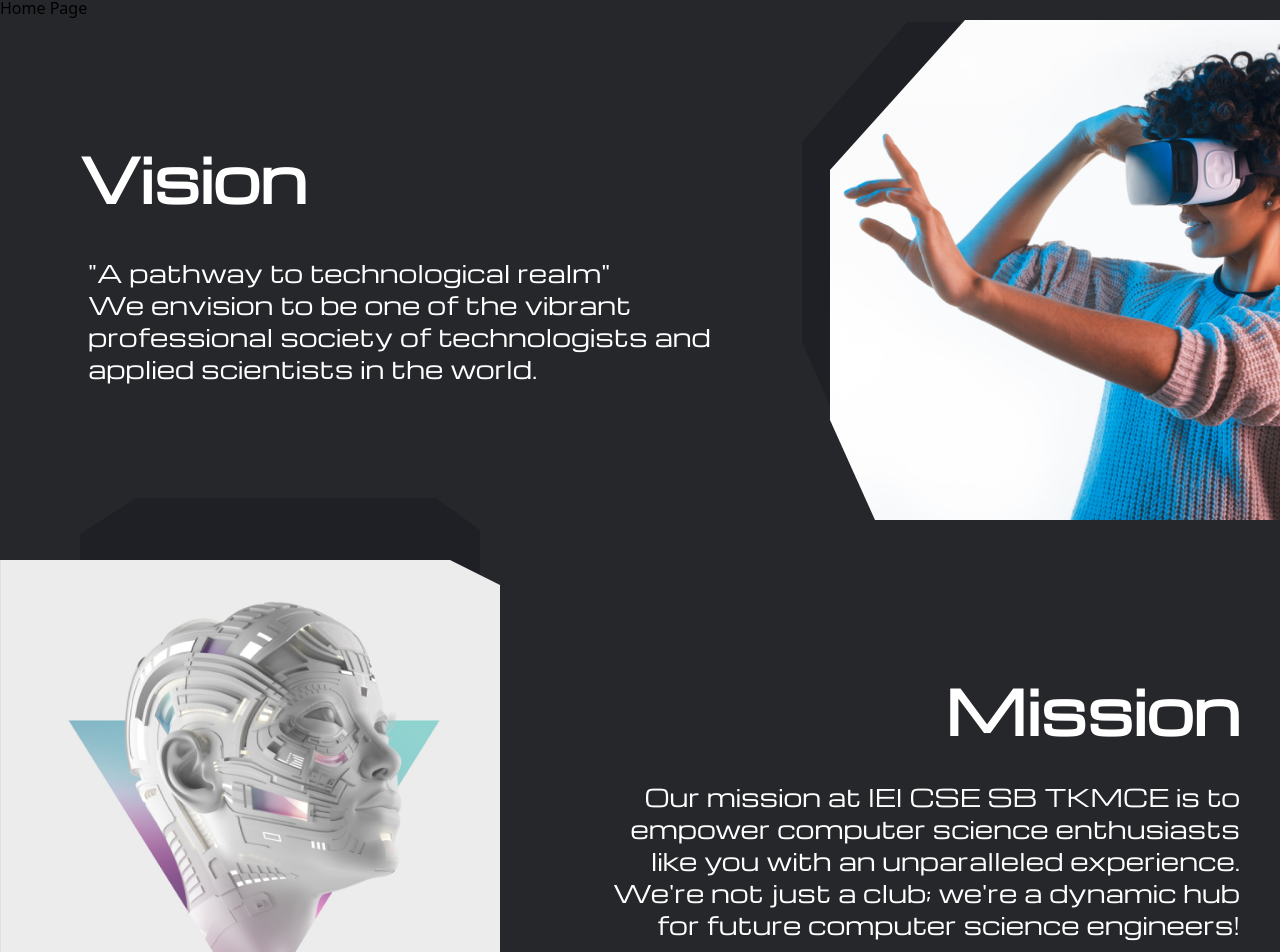
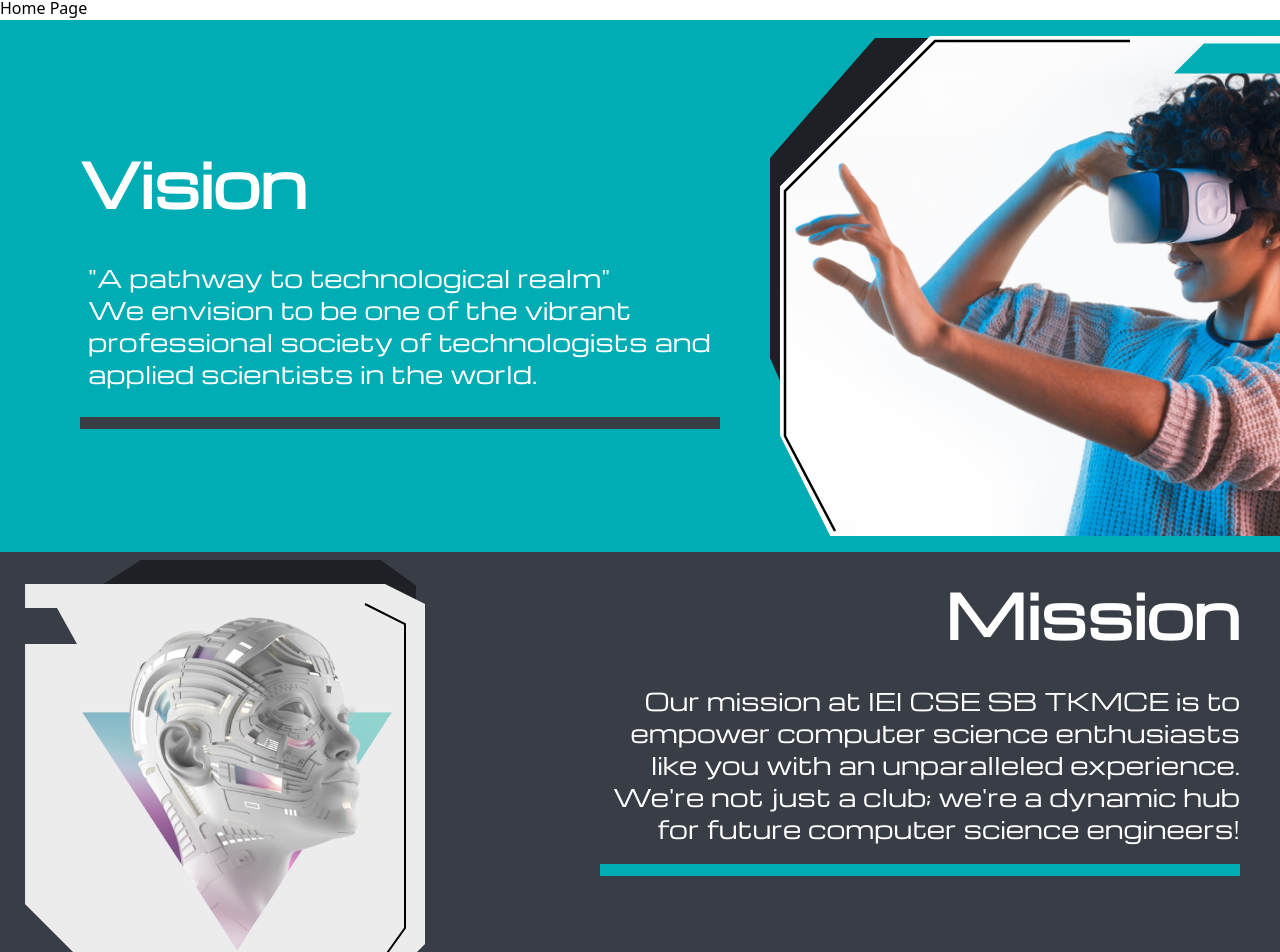
Before and after one commit to agastus047/iei-cse-tkmce, a Next.js app: page / in a window 1280 px wide. Shown: the part 28-980 px from the top of the page. Built offline with nearby package versions, Linux system fonts and the light colour scheme.

Commit message:
done border

```diff
--- a/src/components/TestComponent2.jsx
+++ b/src/components/TestComponent2.jsx
@@ -2,6 +2,7 @@ import React from 'react';
 import Image from 'next/image';
 const TestComponent2 = () => {
   const customBoxShadowStyle1 = {
+
     zIndex: '1',
     clipPath: 'polygon(0% 30%, 30% 0%, 100% 0%, 100% 0%, 100% 0%, 100% 100%, 10% 100%, 0% 80%)',
   };
@@ -31,44 +32,96 @@ const TestComponent2 = () => {
   };
 
   return (
-    <div className='flex-col'>
-      <div className='flex justify-between md:gap-10 lg:gap-5 gap-5 items-center mb-10 mr-0'>
-        <div className='flex-col font-Michroma ml-10 lg:ml-20 w-3/6 text-left'>
-          <h1 className='text-white sm:mb-10 mb-2 font-semibold lg:text-6xl text-xl'>Vision</h1>
-          <p className='text-white lg:text-2xl text-sm font-normal p-2'>"A pathway to technological realm"<br /> We envision to be one of the vibrant professional society of technologists and applied scientists in the world.</p>
+    <div className='flex-col justify-start '>
+      <div className='flex justify-between md:gap-10 lg:gap-5 gap-5 items-center  mr-0 pt-4 pb-4' style={{background:'#00ADB5'}}>
+        <div className='flex-col font-Michroma ml-10 lg:ml-20 w-3/6 text-left' style={{background:'#00ADB5'}}>
+          <h1 style={{background:'#00ADB5'}} className='text-white sm:mb-10 mb-2 font-semibold lg:text-6xl text-xl'>Vision</h1>
+          <p style={{background:'#00ADB5'}} className='text-white lg:text-2xl text-sm font-normal p-2'>"A pathway to technological realm"<br /> We envision to be one of the vibrant professional society of technologists and applied scientists in the world.</p>
+          <hr style={{position: 'relative',top: '20px',border: 'none',height: '12px',background: '#393E46',marginBottom:'10px'}}></hr>
         </div>
 
-        <div style={customBoxShadowStyle1}>
-          <img src="/vision.png"
+        <div style={customBoxShadowStyle1} className='bg-#00ADB5 max-sm:p-2'>
+        <svg viewBox="0 0 100 100" style={customBoxShadowStyle1} className='xl:w-500 xl:h-500 lg:w-400 lg:h-400 sm:w-72 sm:h-72  w-36 h-36   '>
 
-            alt="Picture of the author"
-            className='xl:w-450 xl:h-500 lg:w-400 lg:h-400 sm:w-72 sm:h-72  w-36 h-36   '
-          ></img>
+        <defs>
+          <pattern id="imagePattern1" x="0" y="0" width="100" height="100" patternUnits="userSpaceOnUse">
+
+
+
+            <image xlinkHref="/vision.png" x="0" y="0" width="100" height="100" preserveAspectRatio="xMinYMin slice"  />
+
+
+
+          </pattern>
+
+
+
+        </defs>
+
+
+
+        <polygon points="0 30, 30 0, 100 0, 100 0, 100 0, 100 100, 10 100, 0 80" fill="url(#imagePattern1)" stroke="#1f2025" strokeWidth="0" />
+
+
+
+        <polyline points="70,1 31,1 1,31 1,80 11,99 20 " fill="none" stroke="#000000" strokeWidth="0.5" />
+        <polygon points="85 2, 100 2, 100 7, 80 7" fill="#00ADB5" stroke="#00ADB5" strokeWidth="1" />
+
+
+
+      </svg>
 
         </div>
 
-        <div style={customBoxShadowStyle4} className='xl:w-350 xl:h-400  xl:right-32 lg:w-300 lg:h-350  lg:right-32  lg:mb-24 md:right-16 md:w-64 md:h-64  sm:right-16 sm:w-60 sm:h-60 min-[390px]:right-12 max-[640px]:right-12        w-28 h-28 mb-8' ></div>
+        <div style={customBoxShadowStyle4} className='xl:w-350 xl:h-400  xl:right-40 lg:w-300 lg:h-350  lg:right-32  lg:mb-24 md:right-16 md:w-64 md:h-64  sm:right-16 sm:w-60 sm:h-60 min-[390px]:right-12 max-[640px]:right-12        w-28 h-28 mb-8' ></div>
 
         </div>
 
-      <div className='flex justify-between lg:gap-20 items-center'>
-      <div className='lg:w-500 lg:h-500  w-3/6   h-64 '>
-      <Image
+      <div className='flex justify-between items-centerlg:gap-20  pb-8 pt-8 lg:h-500 sm:h-400  ' style={{backgroundColor:'#393E46'}}>
+      <div>
+          <svg viewBox="0 0 100 100" style={customBoxShadowStyle2}  className='xl:w-450 xl:h-450 xl:mb-72 lg:w-400 lg:h-400 sm:w-72 sm:h-72  w-36 h-36  '>
 
-        style={customBoxShadowStyle2}
-        src="/ai.png"
-        width={500}
-        height={500}
-        alt="Picture of the author"
-        className='xl:w-500 xl:h-500 lg:w-400 lg:h-400 sm:w-72 sm:h-72  w-36 h-36  '
-      />
+
+
+            <defs>
+
+
+
+              <pattern id="imagePattern" x="0" y="0" width="100" height="100" patternUnits="userSpaceOnUse">
+
+
+
+                <image xlinkHref="/ai.png" x="0" y="0" width="100" height="100" preserveAspectRatio="xMinYMin slice" cla />
+
+
+
+              </pattern>
+
+
+
+            </defs>
+
+
+
+            <polygon points="0 0, 90 0, 100 5, 100 90, 90 100, 90 100, 20 100, 0 80" fill="url(#imagePattern)" stroke="#1f2025" strokeWidth="0" />
+
+
+
+            <polyline points="85,5 95,10 95,86 90,93 20,93 " fill="none" stroke="#000000" strokeWidth="0.5" />
+            <polygon points="0 6, 8 6, 13 15, 0 15" fill="#393E46" stroke="#393E46" strokeWidth="0" />
+
+
+
+          </svg>
+
     </div>
-    <div style={customBoxShadowStyle3} className='xl:w-400 xl:h-400 lg:w-350 xl:ml-20 lg:h-350 xl:mb-56  lg:ml-12 lg:mb-64 sm:w-64 sm:h-64   sm:mb-12  w-28 h-28 ml-7 mb-48'>
+    <div style={customBoxShadowStyle3} className='lg:w-80 lg:h-80 xl:ml-24 lg:ml-20   lg:-mt-6    sm:w-64 sm:h-64   sm:-mt-6  w-28 h-28 ml-7 -mt-4'>
       </div>
 
-      <div className='flex-col font-Michroma mr-5 lg:mr-10 w-3/6 text-right items-center'>
+      <div className='flex-col font-Michroma mr-5 lg:mr-10 w-3/6 text-right items-center' >
         <h1 className='text-white sm:mb-10 font-semibold lg:text-6xl text-xl mb-2  '>Mission</h1>
         <p className='text-white lg:text-2xl text-sm font-normal'>Our mission at IEI CSE SB TKMCE is to empower computer science enthusiasts like you with an unparalleled experience. We're not just a club; we're a dynamic hub for future computer science engineers!</p>
+        <hr style={{position: 'relative',top: '20px',border: 'none',height: '12px',background: '#00ADB5',}}></hr>
       </div>
     </div>
     </div>
--- a/src/styles/globals.css
+++ b/src/styles/globals.css
@@ -1,7 +1,5 @@
 @import url('https://fonts.googleapis.com/css2?family=Michroma&display=swap');
-*{
-    background: #26272B;
-}
+
 .imageContainer {
     clip-path: polygon(0% 30%, 30% 0%, 100% 0%, 100% 0%, 100% 0%, 100% 100%, 10% 100%, 0% 80%);
 
```
